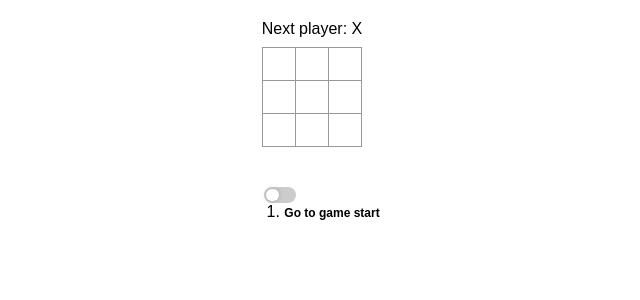
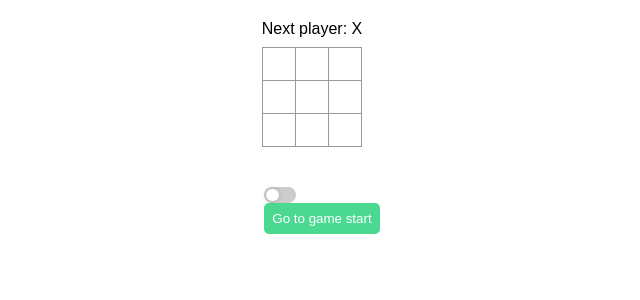
Before and after one commit to daisuke-w/nodebox, a React (Create React App) app: page / in a window 1280 px wide. Shown: the top 300 px of the page, without its empty margins (328-968 px from the left). Built offline with nearby package versions, Linux system fonts and the light colour scheme.

Commit message:
ボタンのスタイル変更

```diff
--- a/src/App.js
+++ b/src/App.js
@@ -93,16 +93,16 @@ export default function Game() {
 
   const moves = history.map((step, move) => {
     const location = step.location ? `(row: ${step.location.row}, col: ${step.location.col})` : '';
-    const description = move === 0
-      ? 'Go to game start'
-      : `Go to move #${move} ${location}`;
+    const description = move > 0 ? `Go to move #${move} ${location}` : 'Go to game start';
+
+    const isCurrentMove = move === currentMove;
+    const buttonClass = isCurrentMove ? 'move-button current-move' : 'move-button';
+
     return (
       <li key={move}>
-        {move === currentMove ? (
-          <h6>{description}</h6>
-        ) : (
-          <button onClick={() => jumpTo(move)}>{description}</button>
-        )}
+        <button className={buttonClass} onClick={() => jumpTo(move)}>
+          {description}
+        </button>
       </li>
     );
   });
@@ -119,7 +119,7 @@ export default function Game() {
           <input id="toggle" type="checkbox" onClick={toggleSortOrder} />
           <label htmlFor="toggle" />
         </div>
-        <ol reversed={!isAscending}>{sortedMoves}</ol>
+        <ul className="move-list" reversed={!isAscending}>{sortedMoves}</ul>
       </div>
     </div>
   );
--- a/src/styles.css
+++ b/src/styles.css
@@ -100,8 +100,8 @@ body {
 
 .toggleButton {
   position: relative;
-  margin-left: 20px;
   top: 20px;
+  left: 20px;
 }
 
 .toggleButton input {
@@ -153,3 +153,24 @@ body {
 .square.winning {
   background-color: #4bc3d8;
 }
+
+.move-list {
+  list-style-type: none;
+}
+
+.move-button {
+  padding: 8px;
+  text-align: center;
+  border: none;
+  border-radius: 5px;
+  cursor: pointer;
+}
+
+.move-button:hover {
+  background-color: #ddd;
+}
+
+.current-move {
+  background-color: #4bd891;
+  color: white;
+}
```
